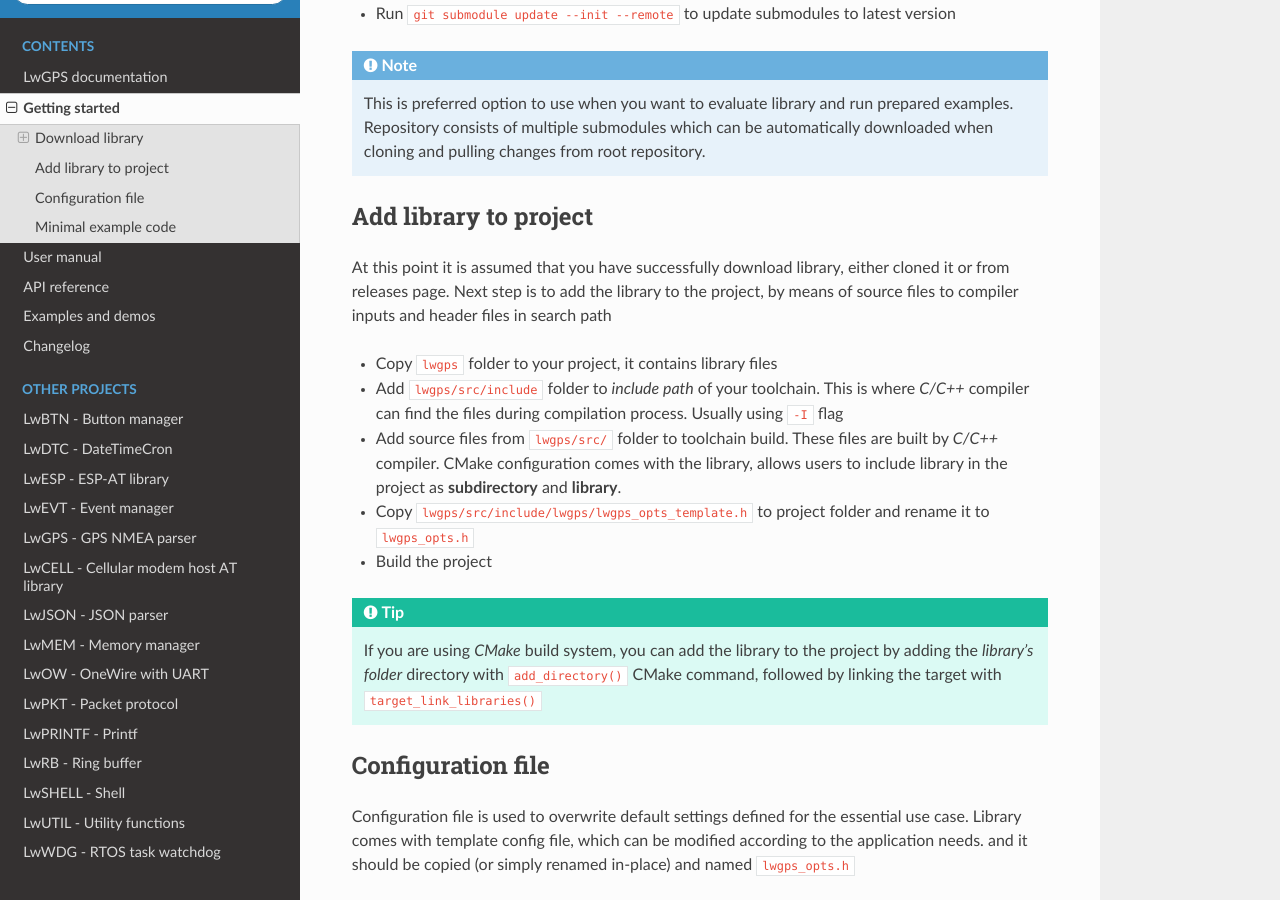
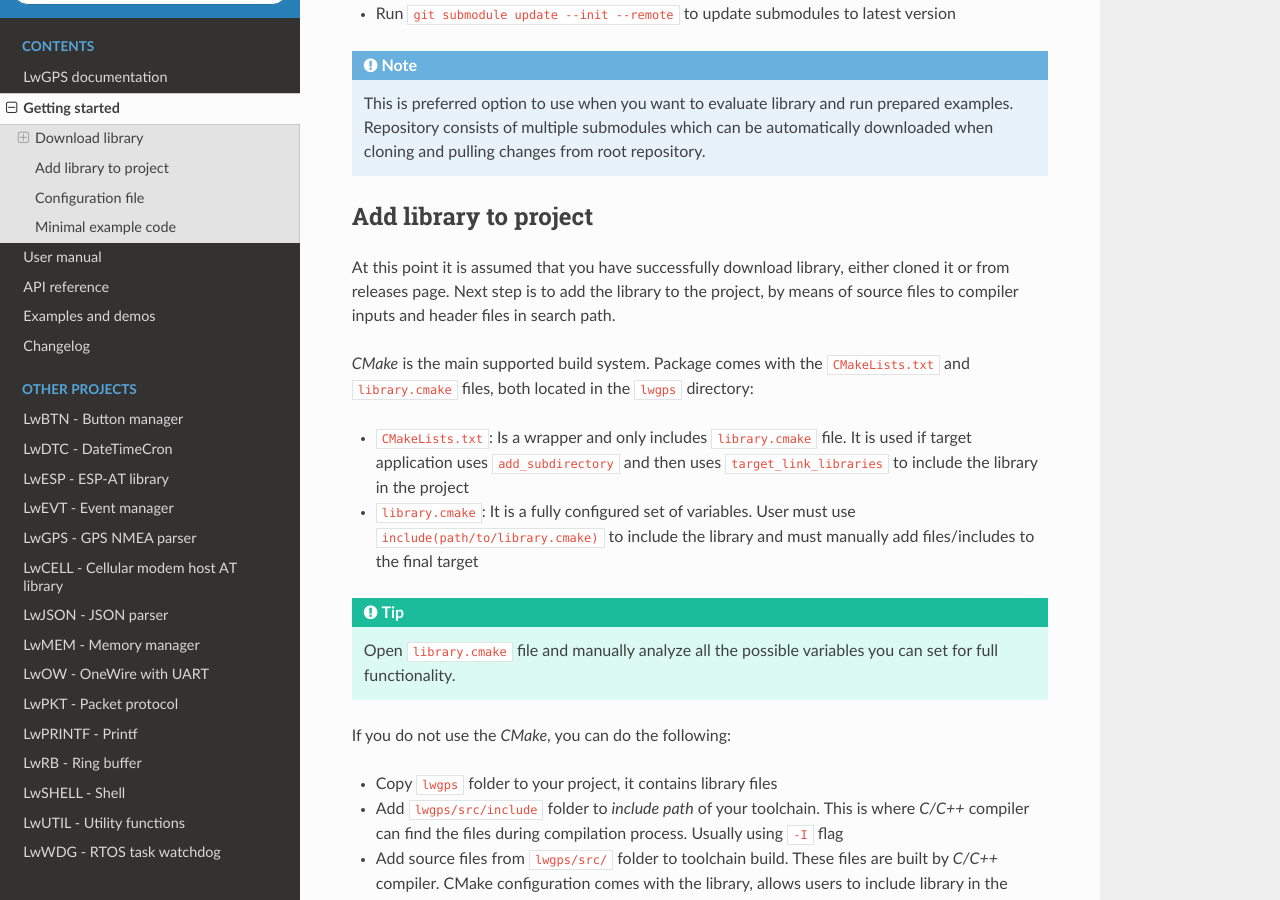
Before and after one commit to MaJerle/lwgps, a Sphinx documentation site: the page built from docs/get-started/index.rst, in a window 1280 px wide and 900 px high, scrolled down 1166 px. Built offline with Sphinx 7.4.7 and the Read the Docs theme 2.0.0, drawn with Linux system fonts in a browser that asks for light colours; the version number could not be read and is left out.

Commit message:
Improve the cmake documentation

```diff
--- a/docs/get-started/index.rst
+++ b/docs/get-started/index.rst
@@ -58,17 +58,23 @@
 ^^^^^^^^^^^^^^^^^^^^^^
 
 At this point it is assumed that you have successfully download library, either cloned it or from releases page.
-Next step is to add the library to the project, by means of source files to compiler inputs and header files in search path
+Next step is to add the library to the project, by means of source files to compiler inputs and header files in search path.
+
+*CMake* is the main supported build system. Package comes with the ``CMakeLists.txt`` and ``library.cmake`` files, both located in the ``lwgps`` directory:
+
+* ``CMakeLists.txt``: Is a wrapper and only includes ``library.cmake`` file. It is used if target application uses ``add_subdirectory`` and then uses ``target_link_libraries`` to include the library in the project
+* ``library.cmake``: It is a fully configured set of variables. User must use ``include(path/to/library.cmake)`` to include the library and must manually add files/includes to the final target
+
+.. tip::
+    Open ``library.cmake`` file and manually analyze all the possible variables you can set for full functionality.
+
+If you do not use the *CMake*, you can do the following:
 
 * Copy ``lwgps`` folder to your project, it contains library files
 * Add ``lwgps/src/include`` folder to `include path` of your toolchain. This is where `C/C++` compiler can find the files during compilation process. Usually using ``-I`` flag
 * Add source files from ``lwgps/src/`` folder to toolchain build. These files are built by `C/C++` compiler. CMake configuration comes with the library, allows users to include library in the project as **subdirectory** and **library**.
 * Copy ``lwgps/src/include/lwgps/lwgps_opts_template.h`` to project folder and rename it to ``lwgps_opts.h``
 * Build the project
-
-.. tip::
-    If you are using *CMake* build system, you can add the library to the project by adding the *library's folder*
-    directory with ``add_directory()`` CMake command, followed by linking the target with ``target_link_libraries()``
 
 Configuration file
 ^^^^^^^^^^^^^^^^^^
```
Also changed, not shown: 1 other file.
